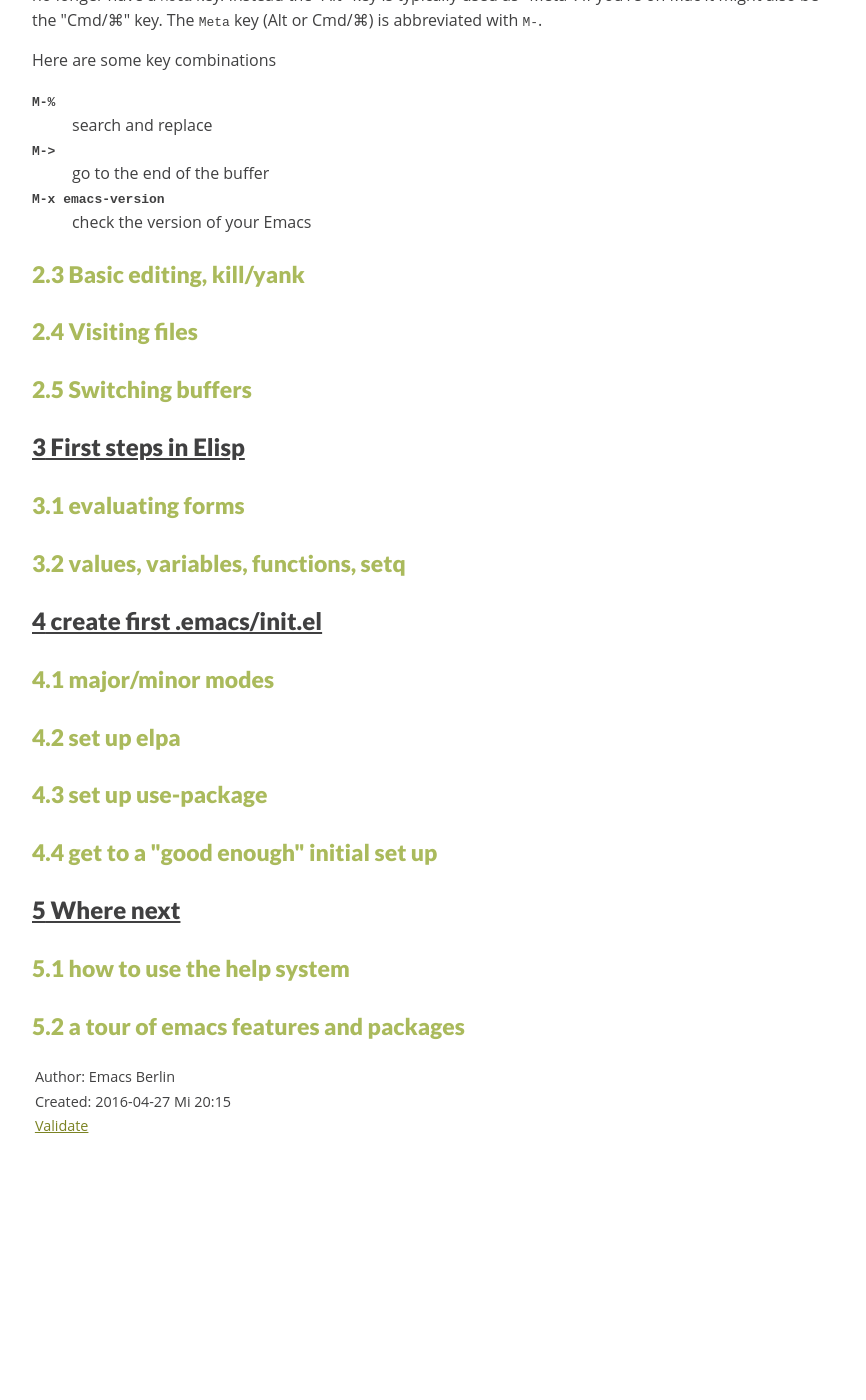
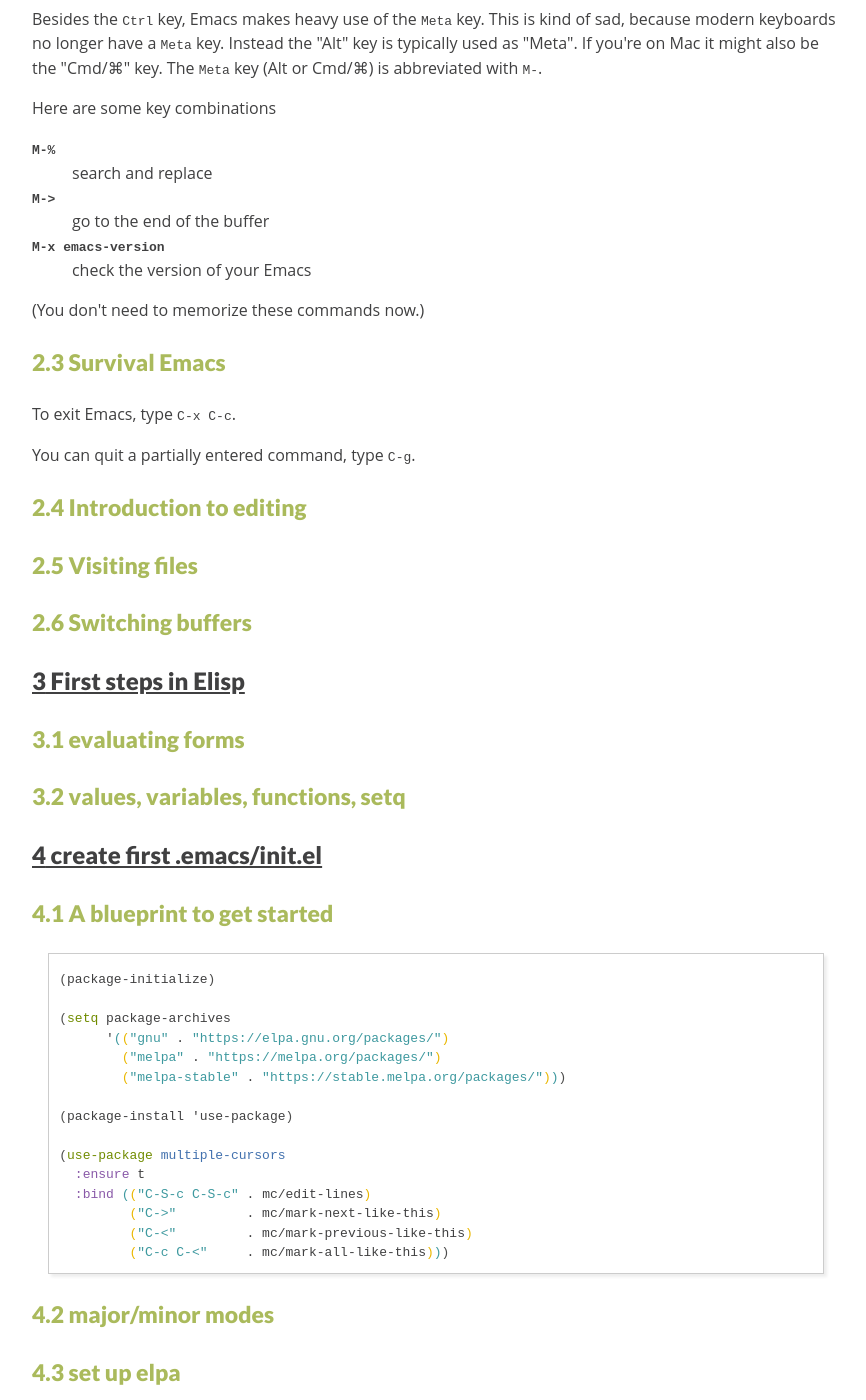
Before and after one commit to emacs-berlin/emacs-berlin.org, a Jekyll site: the page curriculum.html, which Jekyll copies as it is, in a window 1280 px wide and 1400 px high, scrolled down 3944 px. Shown: the whole window, without its empty margins (204-1070 px from the left). Built offline with Jekyll 4.4.1, drawn with Linux system fonts in a browser that asks for light colours; before the commit the page ends 5081 px from its top, so only the background shows below that; some of the changed text lies outside the part shown.

Commit message:
Add a blueprint .emacs.d/init.el so people have something to get started with

```diff
--- a/curriculum.html
+++ b/curriculum.html
@@ -3,7 +3,7 @@
 "http://www.w3.org/TR/xhtml1/DTD/xhtml1-strict.dtd">
 <html xmlns="http://www.w3.org/1999/xhtml" lang="en" xml:lang="en">
 <head>
-<!-- 2016-04-27 Mi 20:15 -->
+<!-- 2016-04-27 Mi 21:14 -->
 <meta  http-equiv="Content-Type" content="text/html;charset=utf-8" />
 <meta  name="viewport" content="width=device-width, initial-scale=1" />
 <title>Emacs Berlin Beginners Curriculum</title>
@@ -164,33 +164,35 @@ for the JavaScript code in this tag.
 <li><a href="#orgheadline3">1.3. Linux</a></li>
 </ul>
 </li>
-<li><a href="#orgheadline10">2. First steps</a>
+<li><a href="#orgheadline11">2. First steps</a>
 <ul>
 <li><a href="#orgheadline5">2.1. Hello, Emacs</a></li>
 <li><a href="#orgheadline6">2.2. A word about key combinations</a></li>
-<li><a href="#orgheadline7">2.3. Basic editing, kill/yank</a></li>
-<li><a href="#orgheadline8">2.4. Visiting files</a></li>
-<li><a href="#orgheadline9">2.5. Switching buffers</a></li>
+<li><a href="#orgheadline7">2.3. Survival Emacs</a></li>
+<li><a href="#orgheadline8">2.4. Introduction to editing</a></li>
+<li><a href="#orgheadline9">2.5. Visiting files</a></li>
+<li><a href="#orgheadline10">2.6. Switching buffers</a></li>
 </ul>
 </li>
-<li><a href="#orgheadline13">3. First steps in Elisp</a>
+<li><a href="#orgheadline14">3. First steps in Elisp</a>
 <ul>
-<li><a href="#orgheadline11">3.1. evaluating forms</a></li>
-<li><a href="#orgheadline12">3.2. values, variables, functions, setq</a></li>
+<li><a href="#orgheadline12">3.1. evaluating forms</a></li>
+<li><a href="#orgheadline13">3.2. values, variables, functions, setq</a></li>
 </ul>
 </li>
-<li><a href="#orgheadline18">4. create first .emacs/init.el</a>
+<li><a href="#orgheadline20">4. create first .emacs/init.el</a>
 <ul>
-<li><a href="#orgheadline14">4.1. major/minor modes</a></li>
-<li><a href="#orgheadline15">4.2. set up elpa</a></li>
-<li><a href="#orgheadline16">4.3. set up use-package</a></li>
-<li><a href="#orgheadline17">4.4. get to a "good enough" initial set up</a></li>
+<li><a href="#orgheadline15">4.1. A blueprint to get started</a></li>
+<li><a href="#orgheadline16">4.2. major/minor modes</a></li>
+<li><a href="#orgheadline17">4.3. set up elpa</a></li>
+<li><a href="#orgheadline18">4.4. set up use-package</a></li>
+<li><a href="#orgheadline19">4.5. get to a "good enough" initial set up</a></li>
 </ul>
 </li>
-<li><a href="#orgheadline21">5. Where next</a>
+<li><a href="#orgheadline23">5. Where next</a>
 <ul>
-<li><a href="#orgheadline19">5.1. how to use the help system</a></li>
-<li><a href="#orgheadline20">5.2. a tour of emacs features and packages</a></li>
+<li><a href="#orgheadline21">5.1. how to use the help system</a></li>
+<li><a href="#orgheadline22">5.2. a tour of emacs features and packages</a></li>
 </ul>
 </li>
 </ul>
@@ -271,8 +273,8 @@ from the command line with <code>apt-get</code> or <code>yum</code>.
 </div>
 </div>
 
-<div id="outline-container-orgheadline10" class="outline-2">
-<h2 id="orgheadline10"><span class="section-number-2">2</span> First steps</h2>
+<div id="outline-container-orgheadline11" class="outline-2">
+<h2 id="orgheadline11"><span class="section-number-2">2</span> First steps</h2>
 <div class="outline-text-2" id="text-2">
 </div><div id="outline-container-orgheadline5" class="outline-3">
 <h3 id="orgheadline5"><span class="section-number-3">2.1</span> Hello, Emacs</h3>
@@ -357,62 +359,108 @@ Here are some key combinations
 <dt><code>M-&gt;</code></dt><dd>go to the end of the buffer</dd>
 <dt><code>M-x emacs-version</code></dt><dd>check the version of your Emacs</dd>
 </dl>
+
+<p>
+(You don't need to memorize these commands now.)
+</p>
 </div>
 </div>
 
 <div id="outline-container-orgheadline7" class="outline-3">
-<h3 id="orgheadline7"><span class="section-number-3">2.3</span> Basic editing, kill/yank</h3>
+<h3 id="orgheadline7"><span class="section-number-3">2.3</span> Survival Emacs</h3>
+<div class="outline-text-3" id="text-2-3">
+<p>
+To exit Emacs, type <code>C-x C-c</code>.
+</p>
+
+<p>
+You can quit a partially entered command, type <code>C-g</code>.
+</p>
+</div>
 </div>
 
 
 
 <div id="outline-container-orgheadline8" class="outline-3">
-<h3 id="orgheadline8"><span class="section-number-3">2.4</span> Visiting files</h3>
+<h3 id="orgheadline8"><span class="section-number-3">2.4</span> Introduction to editing</h3>
 </div>
+
+
+
+
+
 <div id="outline-container-orgheadline9" class="outline-3">
-<h3 id="orgheadline9"><span class="section-number-3">2.5</span> Switching buffers</h3>
+<h3 id="orgheadline9"><span class="section-number-3">2.5</span> Visiting files</h3>
+</div>
+<div id="outline-container-orgheadline10" class="outline-3">
+<h3 id="orgheadline10"><span class="section-number-3">2.6</span> Switching buffers</h3>
 </div>
 </div>
-<div id="outline-container-orgheadline13" class="outline-2">
-<h2 id="orgheadline13"><span class="section-number-2">3</span> First steps in Elisp</h2>
+<div id="outline-container-orgheadline14" class="outline-2">
+<h2 id="orgheadline14"><span class="section-number-2">3</span> First steps in Elisp</h2>
 <div class="outline-text-2" id="text-3">
-</div><div id="outline-container-orgheadline11" class="outline-3">
-<h3 id="orgheadline11"><span class="section-number-3">3.1</span> evaluating forms</h3>
+</div><div id="outline-container-orgheadline12" class="outline-3">
+<h3 id="orgheadline12"><span class="section-number-3">3.1</span> evaluating forms</h3>
 </div>
-<div id="outline-container-orgheadline12" class="outline-3">
-<h3 id="orgheadline12"><span class="section-number-3">3.2</span> values, variables, functions, setq</h3>
+<div id="outline-container-orgheadline13" class="outline-3">
+<h3 id="orgheadline13"><span class="section-number-3">3.2</span> values, variables, functions, setq</h3>
 </div>
 </div>
-<div id="outline-container-orgheadline18" class="outline-2">
-<h2 id="orgheadline18"><span class="section-number-2">4</span> create first .emacs/init.el</h2>
+<div id="outline-container-orgheadline20" class="outline-2">
+<h2 id="orgheadline20"><span class="section-number-2">4</span> create first .emacs/init.el</h2>
 <div class="outline-text-2" id="text-4">
-</div><div id="outline-container-orgheadline14" class="outline-3">
-<h3 id="orgheadline14"><span class="section-number-3">4.1</span> major/minor modes</h3>
+</div><div id="outline-container-orgheadline15" class="outline-3">
+<h3 id="orgheadline15"><span class="section-number-3">4.1</span> A blueprint to get started</h3>
+<div class="outline-text-3" id="text-4-1">
+<div class="org-src-container">
+
+<pre class="src src-emacs-lisp"><span style="color: #4d4d4c;">(</span>package-initialize<span style="color: #4d4d4c;">)</span>
+
+<span style="color: #4d4d4c;">(</span><span style="color: #718c00;">setq</span> package-archives
+      '<span style="color: #3e999f;">(</span><span style="color: #eab700;">(</span><span style="color: #3e999f;">"gnu"</span> . <span style="color: #3e999f;">"https://elpa.gnu.org/packages/"</span><span style="color: #eab700;">)</span>
+        <span style="color: #eab700;">(</span><span style="color: #3e999f;">"melpa"</span> . <span style="color: #3e999f;">"https://melpa.org/packages/"</span><span style="color: #eab700;">)</span>
+        <span style="color: #eab700;">(</span><span style="color: #3e999f;">"melpa-stable"</span> . <span style="color: #3e999f;">"https://stable.melpa.org/packages/"</span><span style="color: #eab700;">)</span><span style="color: #3e999f;">)</span><span style="color: #4d4d4c;">)</span>
+
+<span style="color: #4d4d4c;">(</span>package-install 'use-package<span style="color: #4d4d4c;">)</span>
+
+<span style="color: #4d4d4c;">(</span><span style="color: #718c00;">use-package</span> <span style="color: #4271ae;">multiple-cursors</span>
+  <span style="color: #8959a8;">:ensure</span> t
+  <span style="color: #8959a8;">:bind</span> <span style="color: #3e999f;">(</span><span style="color: #eab700;">(</span><span style="color: #3e999f;">"C-S-c C-S-c"</span> . mc/edit-lines<span style="color: #eab700;">)</span>
+         <span style="color: #eab700;">(</span><span style="color: #3e999f;">"C-&gt;"</span>         . mc/mark-next-like-this<span style="color: #eab700;">)</span>
+         <span style="color: #eab700;">(</span><span style="color: #3e999f;">"C-&lt;"</span>         . mc/mark-previous-like-this<span style="color: #eab700;">)</span>
+         <span style="color: #eab700;">(</span><span style="color: #3e999f;">"C-c C-&lt;"</span>     . mc/mark-all-like-this<span style="color: #eab700;">)</span><span style="color: #3e999f;">)</span><span style="color: #4d4d4c;">)</span>
+</pre>
 </div>
-<div id="outline-container-orgheadline15" class="outline-3">
-<h3 id="orgheadline15"><span class="section-number-3">4.2</span> set up elpa</h3>
 </div>
+</div>
+
 <div id="outline-container-orgheadline16" class="outline-3">
-<h3 id="orgheadline16"><span class="section-number-3">4.3</span> set up use-package</h3>
+<h3 id="orgheadline16"><span class="section-number-3">4.2</span> major/minor modes</h3>
 </div>
 <div id="outline-container-orgheadline17" class="outline-3">
-<h3 id="orgheadline17"><span class="section-number-3">4.4</span> get to a "good enough" initial set up</h3>
+<h3 id="orgheadline17"><span class="section-number-3">4.3</span> set up elpa</h3>
+</div>
+<div id="outline-container-orgheadline18" class="outline-3">
+<h3 id="orgheadline18"><span class="section-number-3">4.4</span> set up use-package</h3>
+</div>
+<div id="outline-container-orgheadline19" class="outline-3">
+<h3 id="orgheadline19"><span class="section-number-3">4.5</span> get to a "good enough" initial set up</h3>
 </div>
 </div>
-<div id="outline-container-orgheadline21" class="outline-2">
-<h2 id="orgheadline21"><span class="section-number-2">5</span> Where next</h2>
+<div id="outline-container-orgheadline23" class="outline-2">
+<h2 id="orgheadline23"><span class="section-number-2">5</span> Where next</h2>
 <div class="outline-text-2" id="text-5">
-</div><div id="outline-container-orgheadline19" class="outline-3">
-<h3 id="orgheadline19"><span class="section-number-3">5.1</span> how to use the help system</h3>
+</div><div id="outline-container-orgheadline21" class="outline-3">
+<h3 id="orgheadline21"><span class="section-number-3">5.1</span> how to use the help system</h3>
 </div>
-<div id="outline-container-orgheadline20" class="outline-3">
-<h3 id="orgheadline20"><span class="section-number-3">5.2</span> a tour of emacs features and packages</h3>
+<div id="outline-container-orgheadline22" class="outline-3">
+<h3 id="orgheadline22"><span class="section-number-3">5.2</span> a tour of emacs features and packages</h3>
 </div>
 </div>
 </div>
 <div id="postamble" class="status">
 <p class="author">Author: Emacs Berlin</p>
-<p class="date">Created: 2016-04-27 Mi 20:15</p>
+<p class="date">Created: 2016-04-27 Mi 21:14</p>
 <p class="validation"><a href="http://validator.w3.org/check?uri=referer">Validate</a></p>
 </div>
 </body>
```
Also changed, not shown: curriculum.org (+33 -1 lines).
